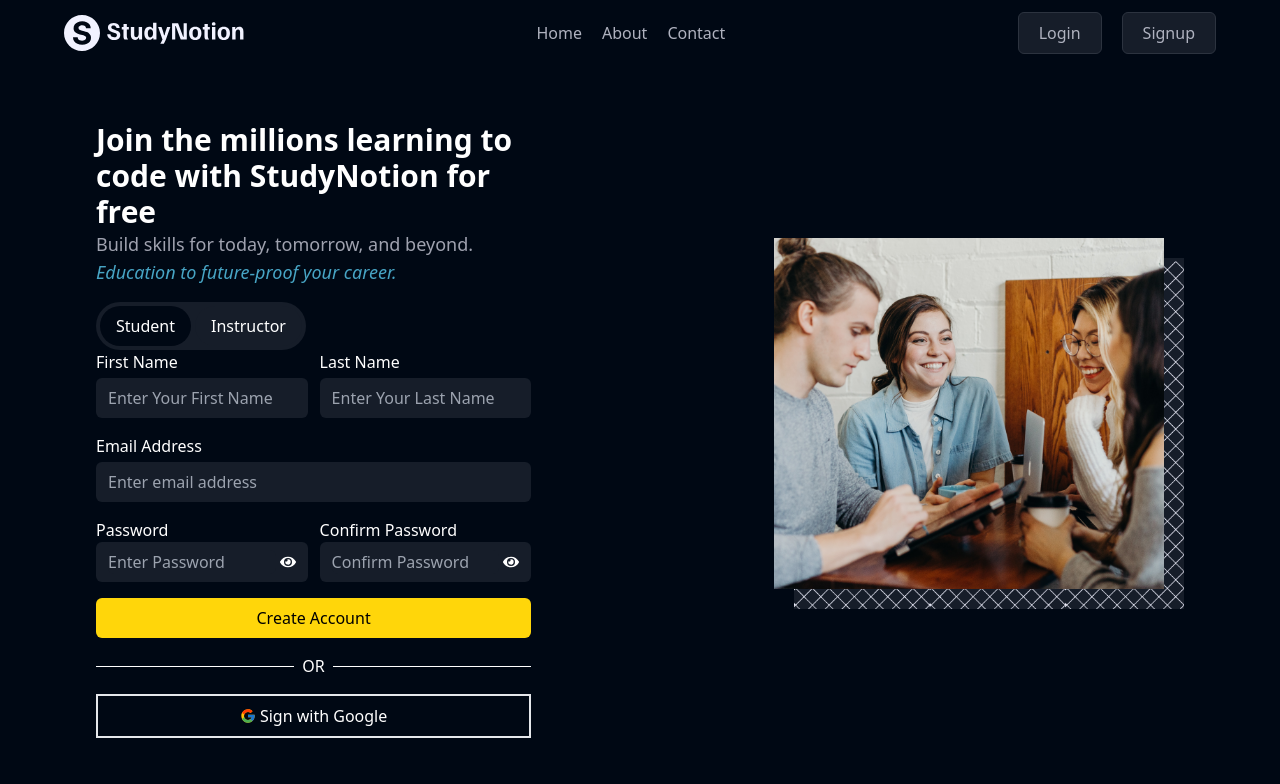
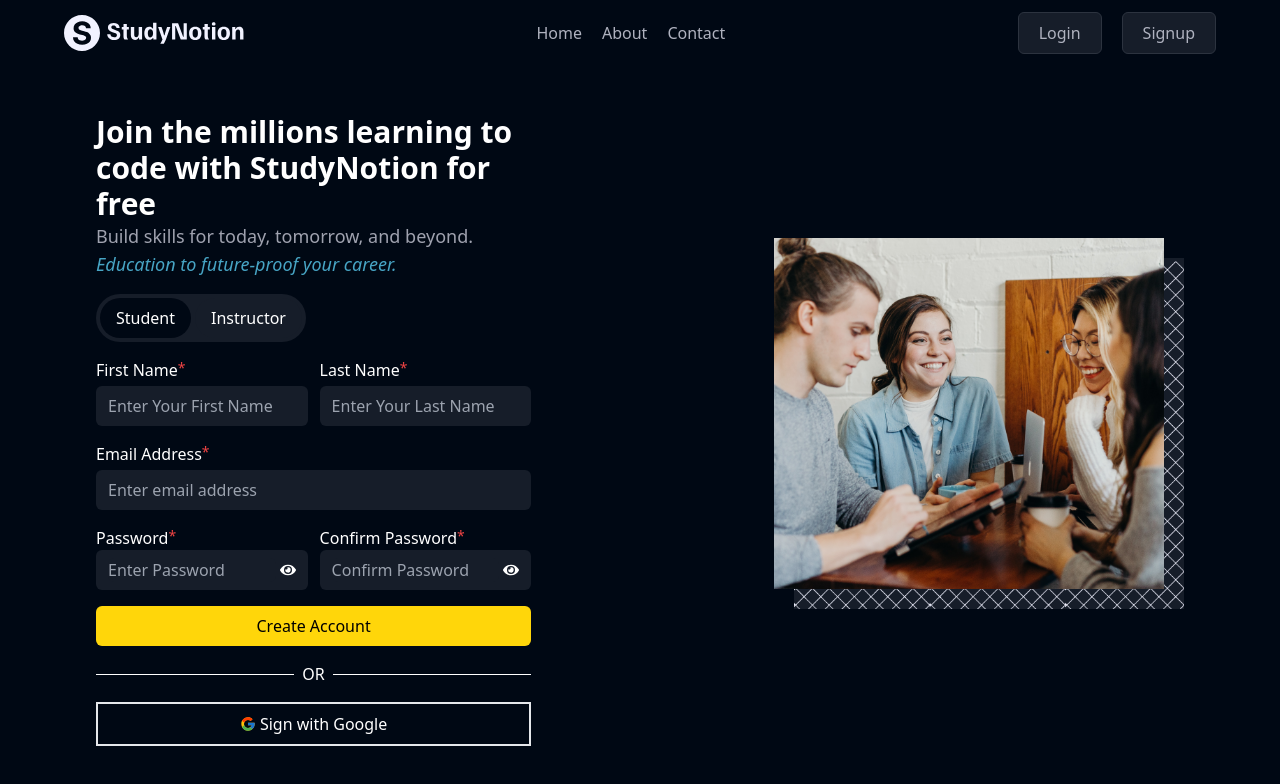
Before and after one commit to Avadh-Munjapara/mini-projects, a React (Create React App) app in the folder React/studynotion/: page /signup in a window 1280 px wide. Shown: the top 784 px of the page. Built offline with nearby package versions, Linux system fonts and the light colour scheme.

Commit message:
login and signup form css updated

```diff
--- a/React/studynotion/src/components/LoginForm.js
+++ b/React/studynotion/src/components/LoginForm.js
@@ -38,12 +38,12 @@
 
 
             <div className='flex flex-col gap-1'>
-            <label htmlFor="email">Email Address</label>
+            <label htmlFor="email">Email Address<span className='text-red-500 text-sm absolute'>*</span></label>
             <input onChange={changeHandler} value={formData.email} className='text-white rounded-md px-3 py-2 w-full outline-none bg-[#161D29]' type="email" required placeholder='Enter email address' name='email' id='email'/>
             </div>
 
-            <div className='flex flex-col gap-1'>
-            <label htmlFor="password">Password</label>
+            <div className='flex flex-col gap-1 relative'>
+            <label htmlFor="password">Password<span className='text-red-500 text-sm absolute'>*</span></label>
             <div className='flex items-center gap-1  bg-[#161D29] px-3 py-2'>
             <input onChange={changeHandler} value={formData.password} className='text-white rounded-md w-full outline-none bg-[#161D29]' type={showPass?("text"):("password")} required placeholder='Enter Password' name='password' id='password'/>
             <div onClick={passHandler} className='cursor-pointer'>
@@ -52,8 +52,9 @@
             }
             </div>
             </div>
+            <a href='#' className='absolute -bottom-5 right-0 text-[12px] text-[#47A5C5]'>Forgot Password</a>
             </div>
-            <button className='w-full py-2 bg-[#FFD60A] text-black rounded-md'>Sign In</button>
+            <button className='w-full mt-5 py-2 bg-[#FFD60A] text-black rounded-md'>Sign In</button>
 
             </form>
         </div>
--- a/React/studynotion/src/components/Navbar.js
+++ b/React/studynotion/src/components/Navbar.js
@@ -7,7 +7,10 @@
     const navigate=useNavigate();
     return (
         <div className='flex py-3 justify-between text-[#AFB2BF] w-[90vw] mx-auto items-center'>
-            <div><img className='h-9' src={logo} alt="logo" /></div>
+
+            <Link to="/home">
+               <div><img className='h-9' src={logo} alt="logo" /></div>
+            </Link>
             <div className='flex gap-5'>
                 <Link to="/home">
                  <button>Home</button>
--- a/React/studynotion/src/components/SignupForm.js
+++ b/React/studynotion/src/components/SignupForm.js
@@ -51,6 +51,8 @@
 
   return (
     <div>
+        <div className="flex flex-col gap-4">
+
         <div className="bg-[#161D29] w-fit flex gap-1 p-1 rounded-3xl">
             <button onClick={userHandler} className={`${user==='student'?'bg-[#000814]':'bg-[#161D29]'} rounded-3xl px-4 py-2`}>Student</button>
             <button onClick={userHandler} className={`${user==='instructor'?'bg-[#000814]':'bg-[#161D29]'} rounded-3xl px-4 py-2`}>Instructor</button>
@@ -59,7 +61,7 @@
 
         <fieldset className="flex gap-3">
         <div className="flex flex-col gap-1">
-          <label htmlFor="fName">First Name</label>
+          <label htmlFor="fName">First Name<span className='text-red-500 text-sm absolute'>*</span></label>
           <input
             onChange={changeHandler}
             value={formData.fName}
@@ -73,7 +75,7 @@
         </div>
 
         <div className="flex flex-col gap-1">
-          <label htmlFor="fName">Last Name</label>
+          <label htmlFor="fName">Last Name<span className='text-red-500 text-sm absolute'>*</span></label>
           <input
             onChange={changeHandler}
             value={formData.lName}
@@ -90,7 +92,7 @@
 
 
         <div className="flex flex-col gap-1">
-          <label htmlFor="email">Email Address</label>
+          <label htmlFor="email">Email Address<span className='text-red-500 text-sm absolute'>*</span></label>
           <input
             onChange={changeHandler}
             value={formData.email}
@@ -108,7 +110,7 @@
         <fieldset className="flex gap-3">
 
         <div>
-          <label htmlFor="password">Password</label>
+          <label htmlFor="password">Password<span className='text-red-500 text-sm absolute'>*</span></label>
           <div className="flex items-center gap-1 rounded-md bg-[#161D29] px-3 py-2">
             <input
               onChange={changeHandler}
@@ -127,7 +129,7 @@
 
         </div>
         <div>
-        <label htmlFor="cpassword">Confirm Password</label>
+        <label htmlFor="cpassword">Confirm Password<span className='text-red-500 text-sm absolute'>*</span></label>
           <div className="flex items-center gap-1 rounded-md  bg-[#161D29] px-3 py-2">
             <input
               onChange={changeHandler}
@@ -152,6 +154,7 @@
           Create Account
         </button>
       </form>
+        </div>
     </div>
   );
 };
--- a/React/studynotion/src/components/Template.js
+++ b/React/studynotion/src/components/Template.js
@@ -6,7 +6,7 @@
 
 const Template = ({des1,type,img,setIsLoggedIn}) => {
     return (
-        <div className='min-h-[calc(100vh-65.33px)] py-14 text-white w-[85vw] mx-auto flex justify-between'>
+        <div className='min-h-[calc(100vh-65.33px)] py-12 text-white w-[85vw] mx-auto flex justify-between'>
         <div className='flex flex-col gap-4 w-[40%]'>
             <div>
             <p className='text-3xl font-semibold'>{des1}</p>
```
